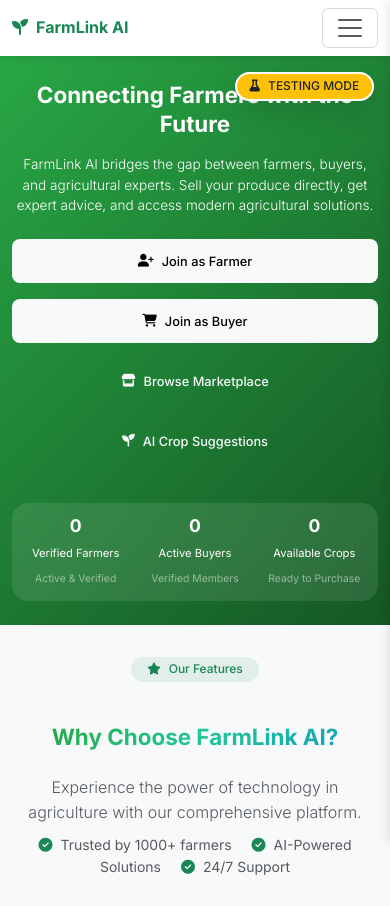
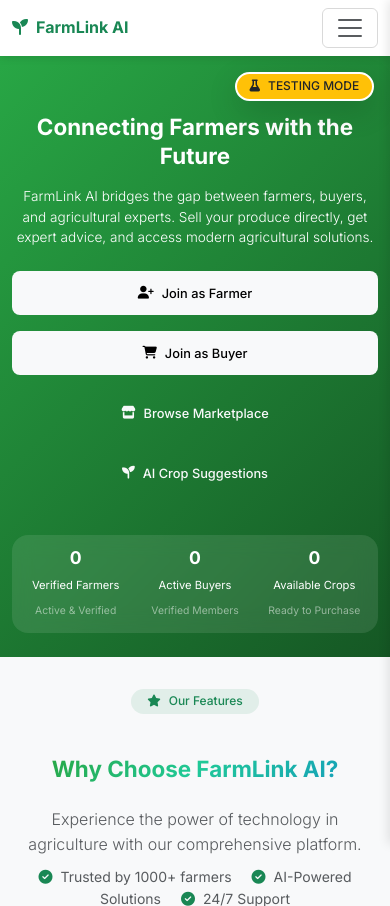
Before and after one commit to Dipendra2003/Farmlink-AI, a Flask app: page / in a window 390 px wide. Shown: the top 906 px of the page. Run offline with Flask 3, Linux system fonts and the light colour scheme; data that the repository does not hold is empty; some libraries are stand-ins or nearby versions.

Commit message:
text fix

```diff
--- a/templates/index.html
+++ b/templates/index.html
@@ -8,7 +8,7 @@
     @media (max-width: 768px) {
         /* Hero Section */
         .hero-section {
-            padding: 2rem 0 !important;
+            padding: 3.5rem 0 2rem 0 !important;
         }
 
         .hero-section h1 {
@@ -218,7 +218,7 @@
     @media (max-width: 576px) {
         /* Hero Section - Small Phones */
         .hero-section {
-            padding: 1.5rem 0 !important;
+            padding: 3.5rem 0 1.5rem 0 !important;
         }
 
         .hero-section h1 {
```
